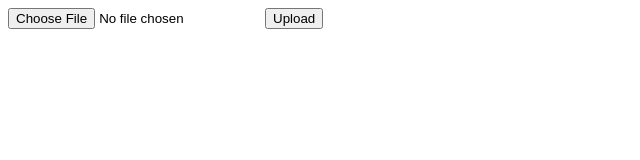
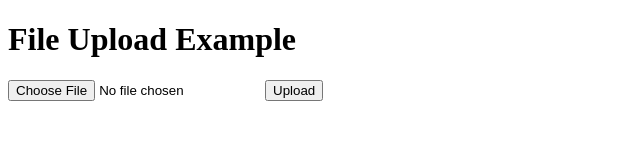
Before and after one commit to mast-specialclass-B/anywhere-ondemand, a plain HTML site: page index.html in a window 1280 px wide. Shown: the whole page, without its empty margins (0-640 px from the left). Drawn offline with Linux system fonts and the light colour scheme.

Commit message:
prototype html

```diff
--- a/index.html
+++ b/index.html
@@ -1,2 +1,13 @@
-<input type="file" id="fileInput" />
-<button onclick="uploadFile()">Upload</button>
+<!DOCTYPE html>
+<html>
+	<head>
+		    <meta charset="utf-8">
+		        <title>File Upload Example</title>
+	</head>
+	<body>
+		    <h1>File Upload Example</h1>
+		    <input type="file" id="fileInput">
+		    <button onclick="uploadFile()">Upload</button>
+		    <script src="fileTransfer.js"></script>
+	</body>
+</html>
```
